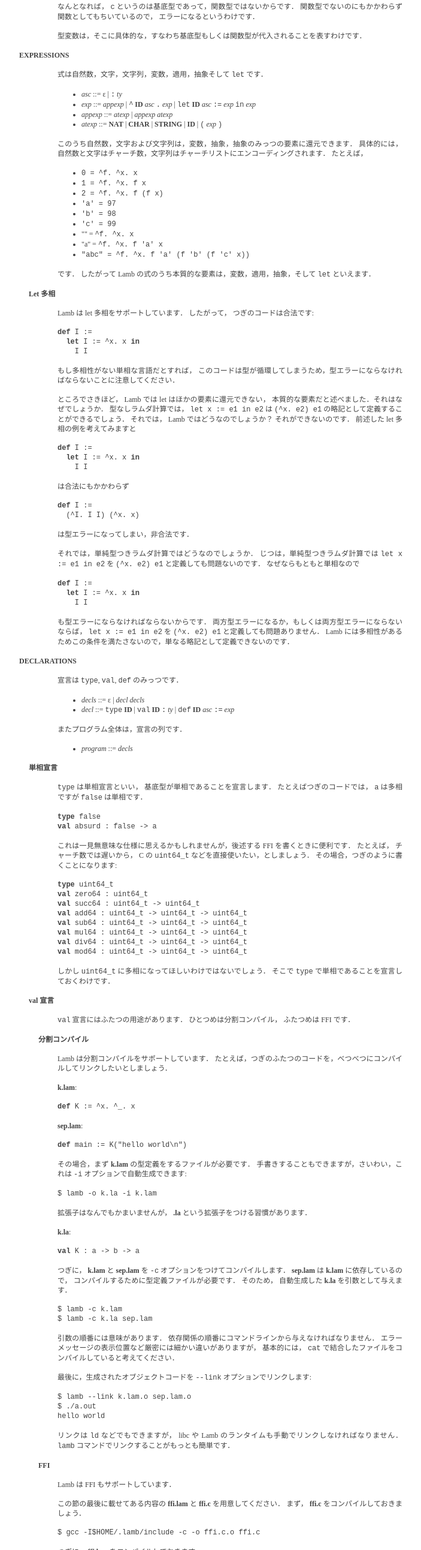
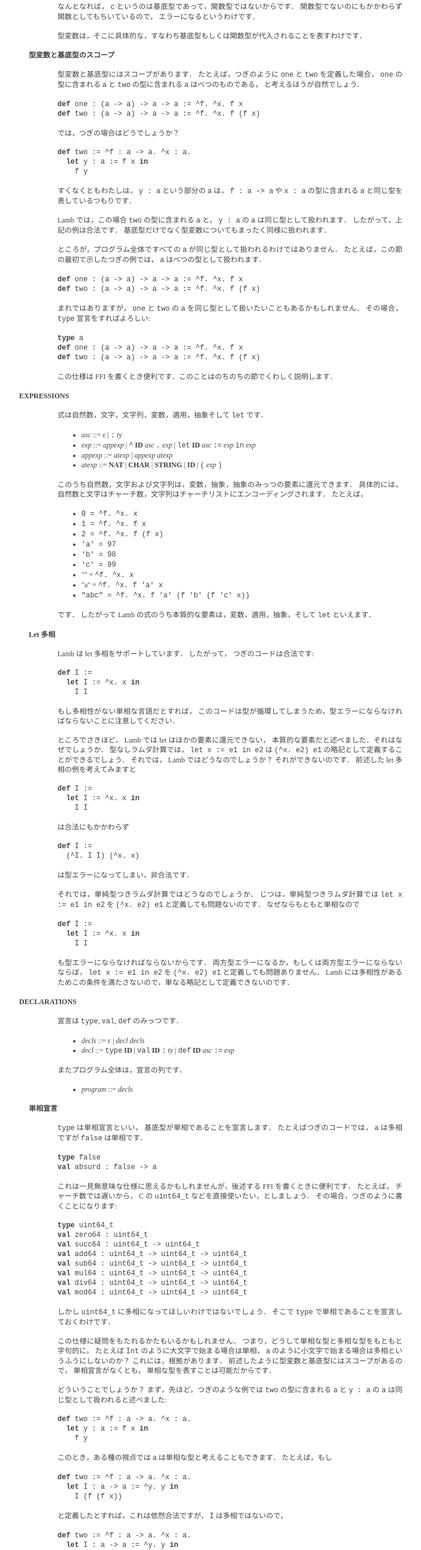
Before and after one commit to wejournal/wejournal.github.io, a plain HTML site: page lamb/tutorial/index.html in a window 1280 px wide. Shown: the part 1532-4116 px from the top of the page at 60% size, without its empty margins (288-991 px from the left). Drawn offline with Linux system fonts and the light colour scheme.

Commit message:
tutorial fix

```diff
--- a/lamb/tutorial/index.html
+++ b/lamb/tutorial/index.html
@@ -70,6 +70,24 @@ hello world</code></pre>
 <strong>def</strong> two : c -> c := ^f. ^x. f (f x)</code></pre>
 <p>なんとなれば， <code>c</code> というのは基底型であって，関数型ではないからです． 関数型でないのにもかかわらず関数としてもちいているので， エラーになるというわけです．</p>
 <p>型変数は，そこに具体的な，すなわち基底型もしくは関数型が代入されることを表すわけです．</p>
+<h3 id="型変数と基底型のスコープ">型変数と基底型のスコープ</h3>
+<p>型変数と基底型にはスコープがあります． たとえば，つぎのように <code>one</code> と <code>two</code> を定義した場合， <code>one</code> の型に含まれる <code>a</code> と <code>two</code> の型に含まれる <code>a</code> はべつのものである， と考えるほうが自然でしょう．</p>
+<pre><code><strong>def</strong> one : (a -> a) -> a -> a := ^f. ^x. f x
+<strong>def</strong> two : (a -> a) -> a -> a := ^f. ^x. f (f x)</code></pre>
+<p>では，つぎの場合はどうでしょうか？</p>
+<pre><code><strong>def</strong> two := ^f : a -> a. ^x : a.
+  <strong>let</strong> y : a := f x <strong>in</strong>
+    f y</code></pre>
+<p>すくなくともわたしは， <code>y : a</code> という部分の <code>a</code> は， <code>f : a -&gt; a</code> や <code>x : a</code> の型に含まれる <code>a</code> と同じ型を表しているつもりです．</p>
+<p>Lamb では，この場合 <code>two</code> の型に含まれる <code>a</code> と， <code>y : a</code> の <code>a</code> は同じ型として扱われます． したがって，上記の例は合法です． 基底型だけでなく型変数についてもまったく同様に扱われます．</p>
+<p>ところが，プログラム全体ですべての <code>a</code> が同じ型として扱われるわけではありません． たとえば，この節の最初で示したつぎの例では， <code>a</code> はべつの型として扱われます．</p>
+<pre><code><strong>def</strong> one : (a -> a) -> a -> a := ^f. ^x. f x
+<strong>def</strong> two : (a -> a) -> a -> a := ^f. ^x. f (f x)</code></pre>
+<p>まれではありますが， <code>one</code> と <code>two</code> の <code>a</code> を同じ型として扱いたいこともあるかもしれません． その場合， <code>type</code> 宣言をすればよろしい:</p>
+<pre><code><strong>type</strong> a
+<strong>def</strong> one : (a -> a) -> a -> a := ^f. ^x. f x
+<strong>def</strong> two : (a -> a) -> a -> a := ^f. ^x. f (f x)</code></pre>
+<p>この仕様は FFI を書くとき便利です．このことはのちのちの節でくわしく説明します．</p>
 <h2 id="expressions">EXPRESSIONS</h2>
 <p>式は自然数，文字，文字列，変数，適用，抽象そして <code>let</code> です．</p>
 <ul>
@@ -136,6 +154,30 @@ hello world</code></pre>
 <strong>val</strong> mod64 : uint64_t -> uint64_t -> uint64_t
 </code></pre>
 <p>しかし <code>uint64_t</code> に多相になってほしいわけではないでしょう． そこで <code>type</code> で単相であることを宣言しておくわけです．</p>
+<p>この仕様に疑問をもたれるかたもいるかもしれません． つまり，どうして単相な型と多相な型をもともと字句的に， たとえば <code>Int</code> のように大文字で始まる場合は単相， <code>a</code> のように小文字で始まる場合は多相というふうにしないのか？ これには，根拠があります． 前述したように型変数と基底型にはスコープがあるので， 単相宣言がなくとも， 単相な型を表すことは可能だからです．</p>
+<p>どういうことでしょうか？ まず，先ほど，つぎのような例では <code>two</code> の型に含まれる <code>a</code> と <code>y : a</code> の <code>a</code> は同じ型として扱われると述べました:</p>
+<pre><code><strong>def</strong> two := ^f : a -> a. ^x : a.
+  <strong>let</strong> y : a := f x <strong>in</strong>
+    f y</code></pre>
+<p>このとき，ある種の視点では <code>a</code> は単相な型と考えることもできます． たとえば，もし</p>
+<pre><code><strong>def</strong> two := ^f : a -> a. ^x : a.
+  <strong>let</strong> I : a -> a := ^y. y <strong>in</strong>
+    I (f (f x))</code></pre>
+<p>と定義したとすれば，これは依然合法ですが， <code>I</code> は多相ではないので，</p>
+<pre><code><strong>def</strong> two := ^f : a -> a. ^x : a.
+  <strong>let</strong> I : a -> a := ^y. y <strong>in</strong>
+    I f (f x)</code></pre>
+<p>ということはできないのです．このように書きたければ，</p>
+<pre><code><strong>def</strong> two := ^f : a -> a. ^x : a.
+  <strong>let</strong> I : (a -> a) -> a -> a := ^y. y <strong>in</strong>
+    I f (f x)</code></pre>
+<p>のように具体化するか，もしくは</p>
+<pre><code><strong>def</strong> two := ^f : a -> a. ^x : a.
+  <strong>let</strong> I : b -> b := ^y. y <strong>in</strong>
+    I f (f x)</code></pre>
+<p>というふうに， <code>a</code> とべつの変数を選んで多相にすればよろしい．</p>
+<p>言いかえれば， 型変数と基底型にスコープがある仕様によって， 型環境に含まれる型変数と基底型は多相にできない， つまり単相であるということです．</p>
+<p>したがって， <code>type a</code> という宣言は，ただ単純に， 型環境に <code>a</code> という基底型を加えればよろしい． そうすれば型変数と基底型にスコープがある仕様から， 自然に <code>a</code> を単相にすることができるのです．</p>
 <h3 id="val-宣言">val 宣言</h3>
 <p><code>val</code> 宣言にはふたつの用途があります． ひとつめは分割コンパイル， ふたつめは FFI です．</p>
 <h4 id="分割コンパイル">分割コンパイル</h4>
```
